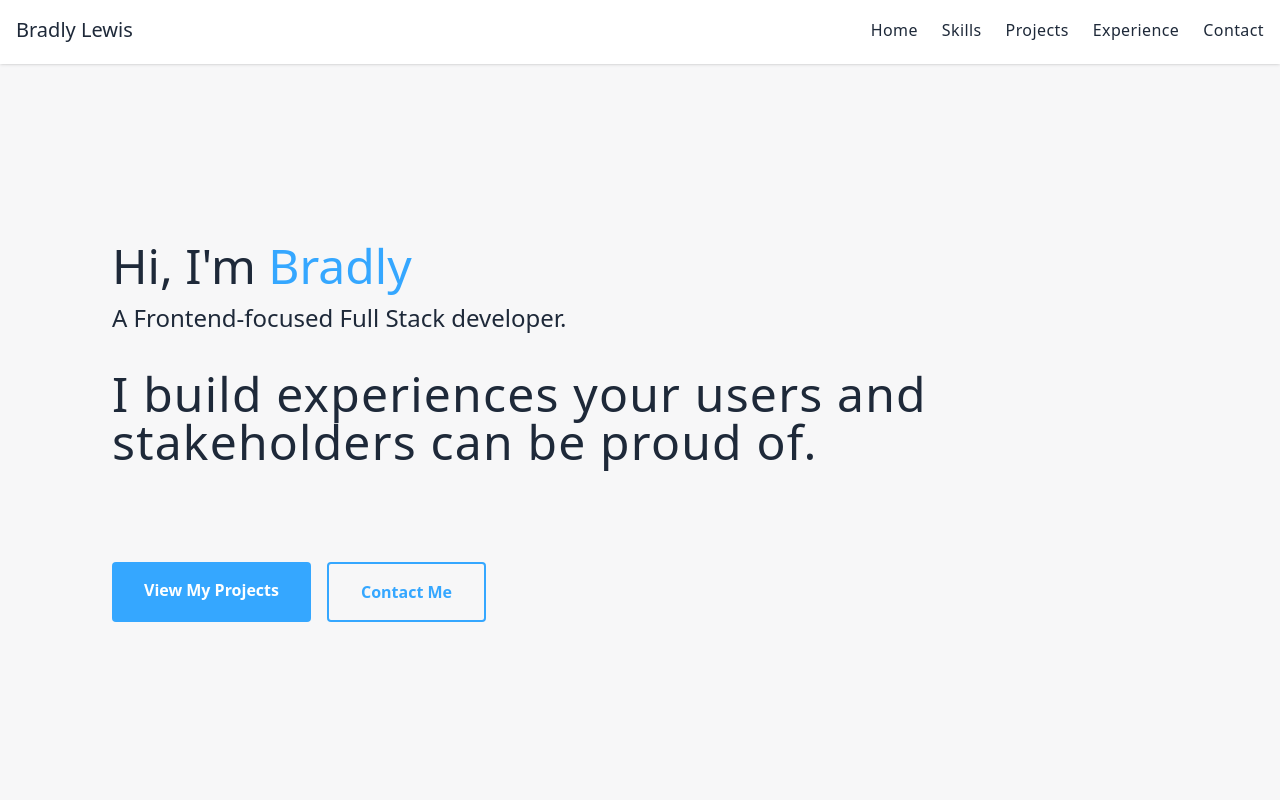
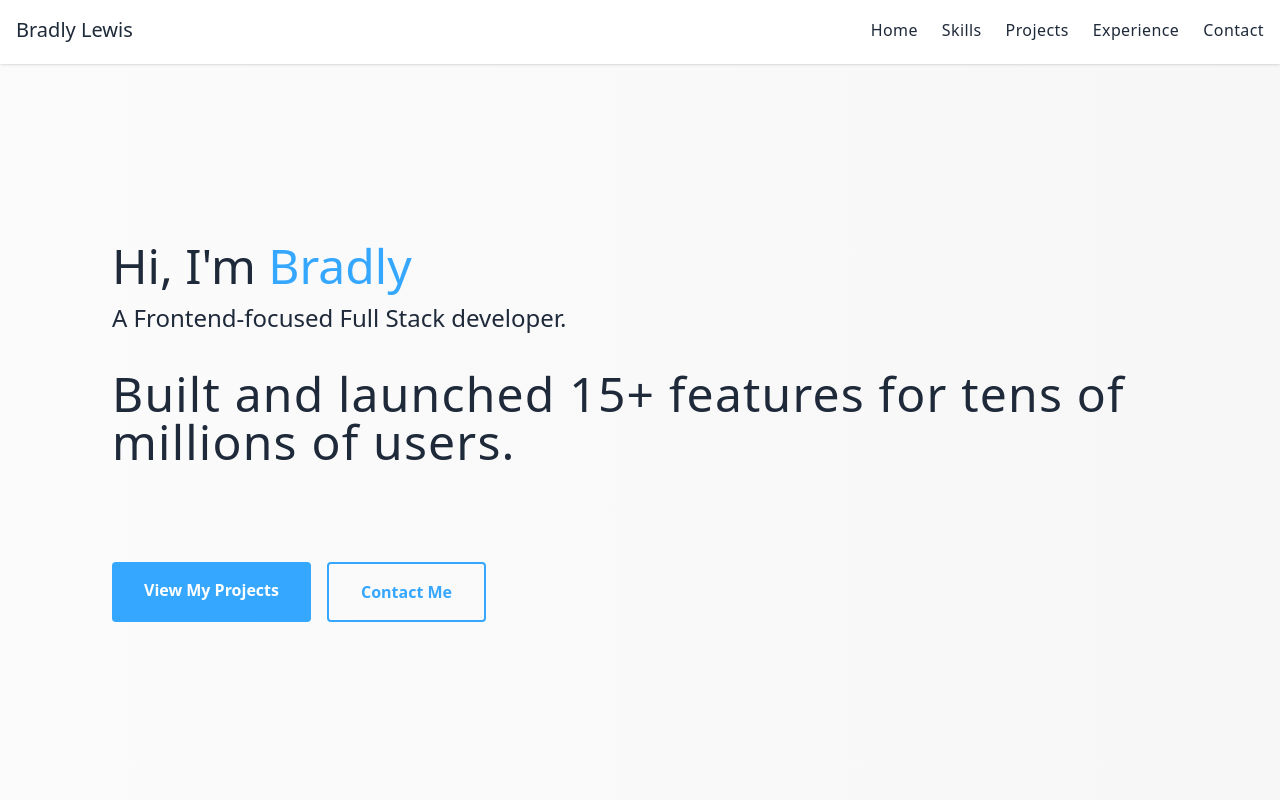
Before and after one commit to bradlylewis/my-portfolio-site, a React (Vite) app: page / in a window 1280 px wide. Shown: the top 800 px of the page. Built offline with nearby package versions, Linux system fonts and the light colour scheme.

Commit message:
add linear gradient background and update hero statement

```diff
--- a/src/App.jsx
+++ b/src/App.jsx
@@ -9,7 +9,7 @@ import { Toaster } from "react-hot-toast";
 
 function App() {
   return (
-    <div className="bg-brand-white dark:bg-gray-900 font-sans text-gray-800 dark:text-brand-white-dark antialiased">
+    <div className="bg-gradient-to-r from-[rgba(247,247,248,0.5)] to-[var(--color-brand-white)] font-sans text-gray-800 antialiased dark:text-brand-white dark:from-[rgba(16,24,40,0.97)] dark:to-gray-900">
       <Toaster position="top-center" />
       <div id="top" />
       <NavBar />
--- a/src/components/Experience.jsx
+++ b/src/components/Experience.jsx
@@ -28,7 +28,7 @@ const employementHistory = [
 
 export default function Experience() {
   return (
-    <section id="experience" className="min-h-[calc(100vh-6rem)] bg-brand-white-light dark:bg-gray-800 flex">
+    <section id="experience" className="min-h-[calc(100vh-6rem)] bg-brand-white-light dark:bg-gray-800 flex dark:bg-gradient-to-r dark:from-[rgba(30,41,57,0.99)] dark:to-gray-800">
       <div className="container mx-auto py-24 lg:max-w-6xl md:pt-30">
         <h1 className="text-2xl px-8 md:text-3xl mb-7 md:mb-12">Work History</h1>
         <ul className="border-l-4 border-brand-blue-dark px-4 md:pr-8 ml-8 space-y-10 md:space-y-12">
--- a/src/components/Hero.jsx
+++ b/src/components/Hero.jsx
@@ -1,10 +1,10 @@
 export default function Hero() {
   return (
-    <section id="hero" className="min-h-[calc(100vh-4rem)] dark:text-brand-white-dark flex items-center flex-column">
+    <section id="hero" className="min-h-[calc(100vh-4rem)] dark:text-brand-white flex items-center flex-column">
       <div className="container mx-auto lg:max-w-6xl px-8 md:px-12">
         <h1 className="text-3xl lg:text-5xl font-semi-bold lg:mb-3">Hi, I'm <span className="text-brand-blue dark:text-brand-yellow">Bradly</span></h1>
         <p className="text-lg lg:text-2xl font-semi-bold mb-5 lg:mb-9">A Frontend-focused Full Stack developer.</p>
-        <p className="text-4xl pb-8 lg:text-5xl tracking-wide">I build experiences your users and stakeholders can be proud of.</p>
+        <p className="text-4xl pb-8 lg:text-5xl tracking-wide">Built and launched 15+ features for tens of millions of users.</p>
         <div className="flex flex-col md:flex-row gap-4 text-center mt-16 pb-8 md:pb-0">
           <a href="#projects" className="bg-brand-blue text-white py-5 md:py-4 md:px-8 rounded font-bold hover:bg-brand-blue-dark transition">View My Projects</a>
           <a href="#contact" className="border-2 border-brand-blue py-5 md:py-4 md:px-8 rounded font-bold text-brand-blue hover:bg-brand-ice-dark transition">Contact Me</a>
--- a/src/components/Skills.jsx
+++ b/src/components/Skills.jsx
@@ -24,7 +24,7 @@ const icons = ["devicon-html5-plain", "devicon-css3-plain", "devicon-javascript-
 export default function Skills() {
   return (
     <>
-    <section id="skills" className="bg-brand-white-light dark:bg-gray-800 min-h-[calc(100vh-6rem)] md:min-h-[calc(100vh-16rem)] lg:flex lg:flex-column lg:flex-items-center lg:min-h-[calc(100vh-8rem)]">
+    <section id="skills" className="bg-brand-white-light min-h-[calc(100vh-6rem)] md:min-h-[calc(100vh-16rem)] lg:flex lg:flex-column lg:flex-items-center lg:min-h-[calc(100vh-8rem)] dark:bg-gradient-to-r dark:from-[rgba(30,41,57,0.99)] dark:to-gray-800">
       <div className="container mx-auto lg:max-w-6xl px-8 md:px-12 py-24 md:pt-30">
         <h1 className="text-2xl md:text-3xl font-semi-bold mb-4 md:mb-6 lg:mb-8">My Skills</h1>
         <p className="md:text-xl mb-6 md:mb-20 lg:mb-25">I specialize in Frontend development, but I'm also capable in Backend and DevOps.</p>
```
